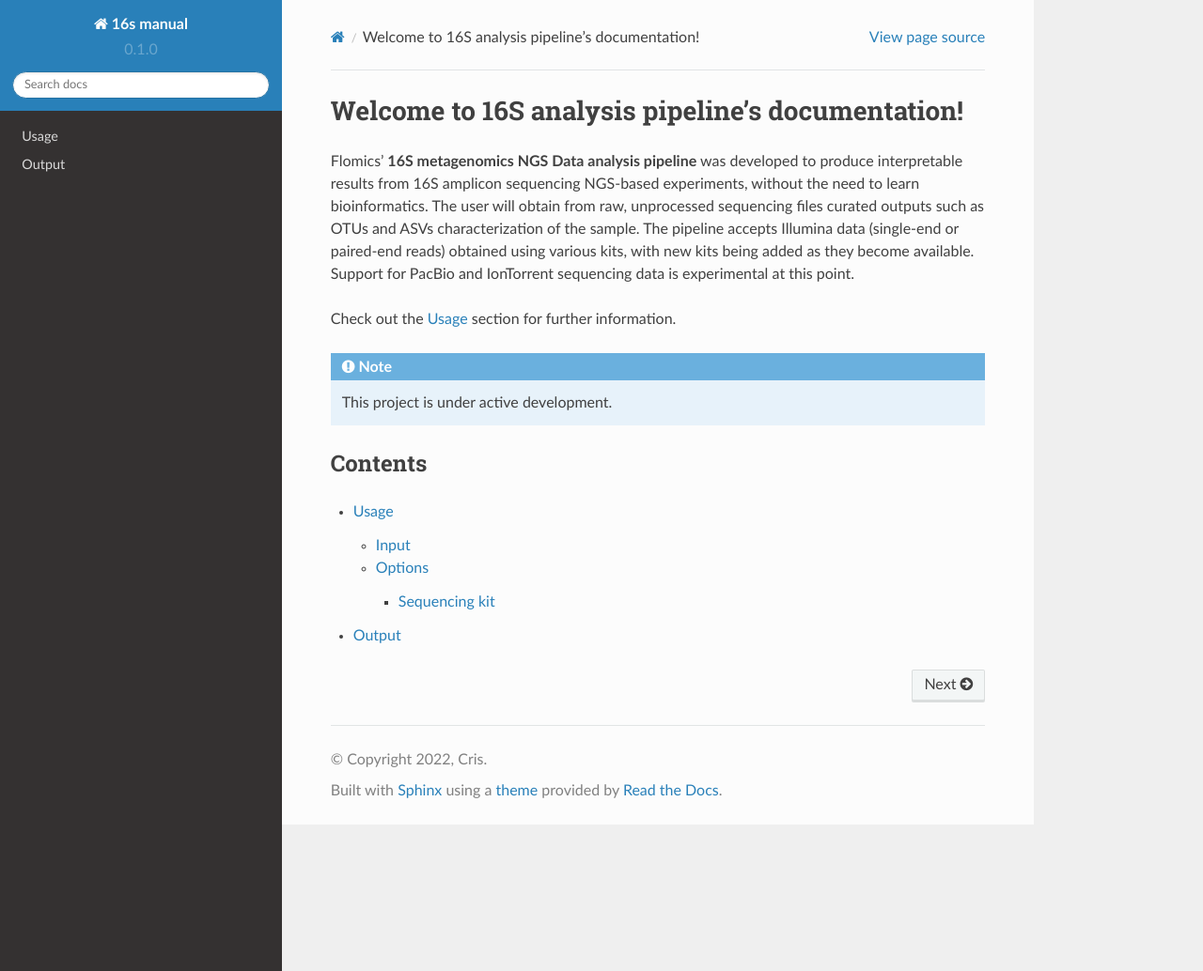
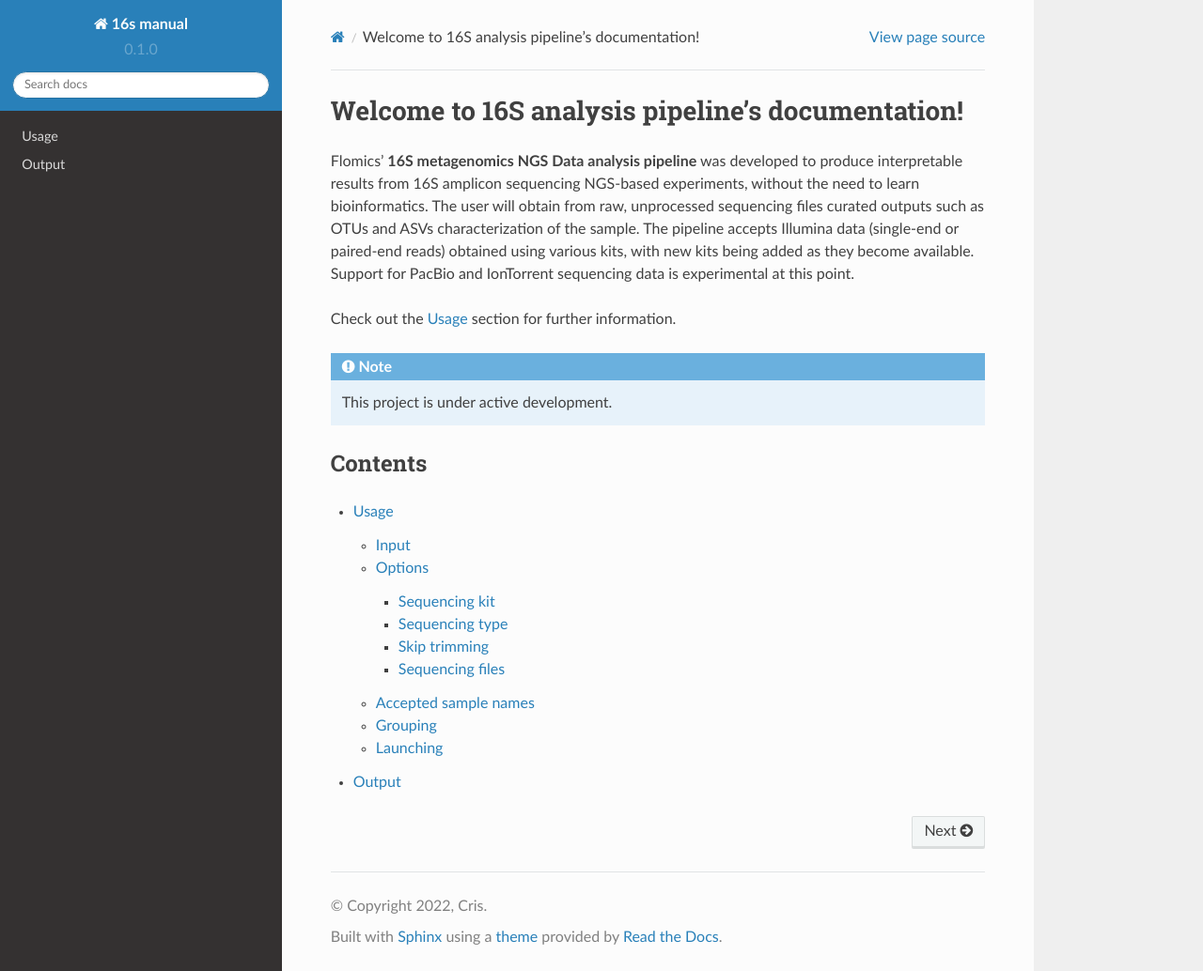
Before and after one commit to Flomics/16s-metagenomics-manual, a Sphinx documentation site: the page built from docs/source/index.rst, in a window 1280 px wide and 1034 px high. Shown: the whole window at 94% size. Built offline with Sphinx 7.4.7 and the Read the Docs theme 2.0.0, drawn with Linux system fonts in a browser that asks for light colours; some of the changed lines change nothing that is shown.

Commit message:
fixing toc tree

```diff
--- a/docs/source/usage.rst
+++ b/docs/source/usage.rst
@@ -9,7 +9,7 @@ Input
 When submitting a job to the 16S pipeline, you will be presented with the following screen:
 
 .. image:: images/launch_screen.png
-   :width: 400
+   :width: 682
    :alt: Launch screen options from Stratus 16S pipeline
 
 
@@ -46,3 +46,50 @@ Here you can select the sequencing kit used to obtain the data. We currently hav
    * **Reverse sequence**: TGTGCTCTTCCGATCTAGTCAGTCAGCCGGACTACHVGGGTWTCTAAT
 * **xGen 16S NGS Amplicon sequencing kit.**
    * The xGen 16S rRNA v2 Amplicon Panel targets V1–V9 variable regions of the 16S rRNA gene.
+
+
+Sequencing type
+++++++++++++++
+
+Here you can select the sequencing platform used for obtaining the data. We currently have full support for data obtained using **Illumina** platforms. The options for **PacBio** and **IonTorrent** are still under development and may not work perfectly, but are available.
+
+Skip trimming
+++++++++++++++
+
+Only select this option if your FASTQ files have already had the amplicon primers trimmed, otherwise leave it unchecked.
+
+Sequencing files
+++++++++++++++
+
+Select whether your data is single-end or paired-end.
+
+Accepted sample names
+------------
+
+Stratus web server uses the last characters on the file name to determine which mate is which in paired-end data. This is why the accepted file terminations are the following:
+
+* _1.fastq.gz and _2.fastq.gz
+* _1.fq.gz and _2.fq.gz
+
+For single-end samples the accepted terminations are the same but without the mate information.
+
+Grouping
+------------
+
+When clicking `Next` in the option screen, the file uploading screen will show up. Once you have dragged and dropped or selected the FASTQ files to analyzed, you will be asked to input the grouping condition for the samples. This information is needed in order to perform alpha and beta-diversity analysis,
+
+Leaving the `Group` column empty will be interpreted as missing data and some diversity analysis will not be performed. If samples do not have a defined grouping condition we recommend setting the `Group` column value to the same value (eg. Control, Default, etc). This way, some diversity analysis will still be performed.
+
+An example of the input expected on this menu can be found in the screenshot below. Here we have uploaded four paired-end samples, two of them belonging to the "Control" group, and the other two belonging to the "Treatment" group. Thanks to this, the pipeline will be able to perform both alpha-diversity analysis (calculating the diversity within a sample) and also beta-diversity analysis (calculating the diversity between different samples and groups).
+
+.. image:: images/grouping_screen.png
+   :width: 682
+   :alt: Launch screen options from Stratus 16S pipeline
+
+
+Launching
+------------
+
+Once all the options and grouping conditions have been selected, by clicking next the sample upload will begin and the analysis pipeline will launch!
+
+An email will be received once the analysis are finished and the results will be available on the web server.
```
Also changed, not shown: docs/source/images/grouing_screen.png (added).
